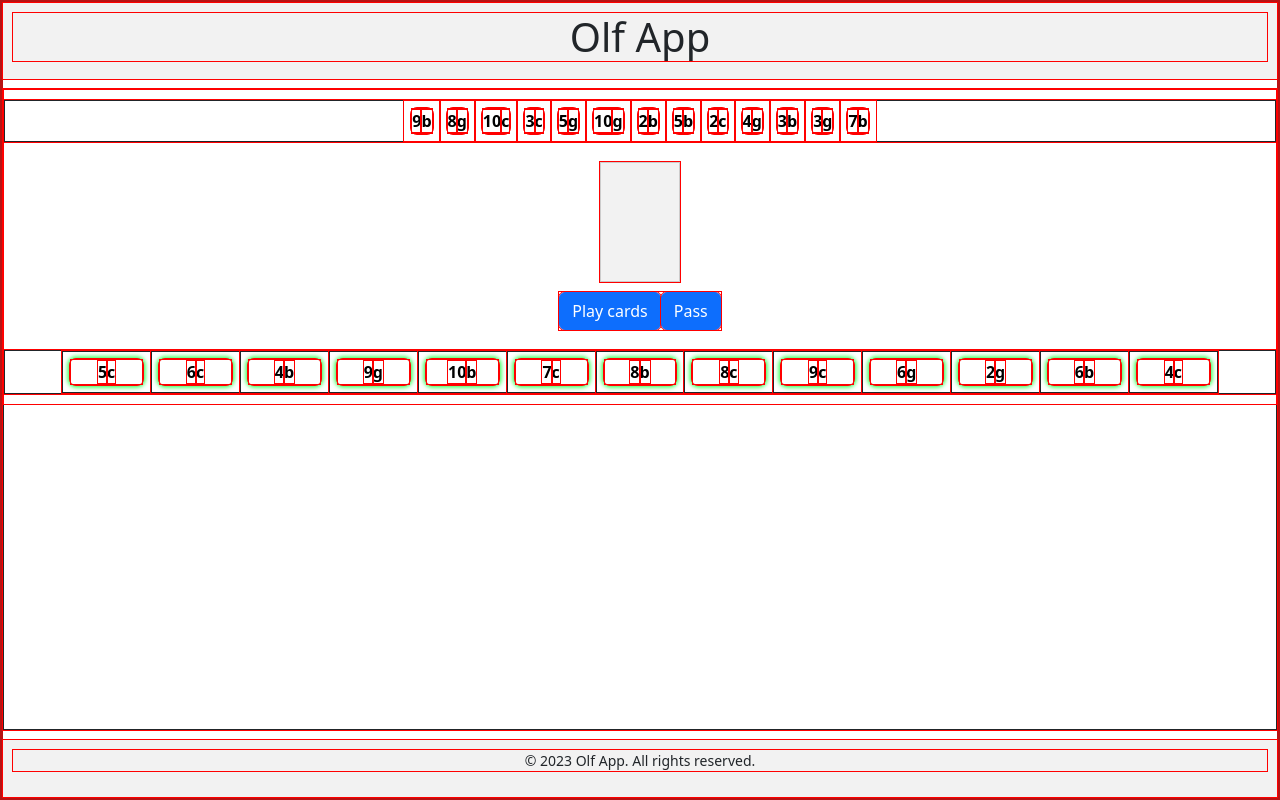
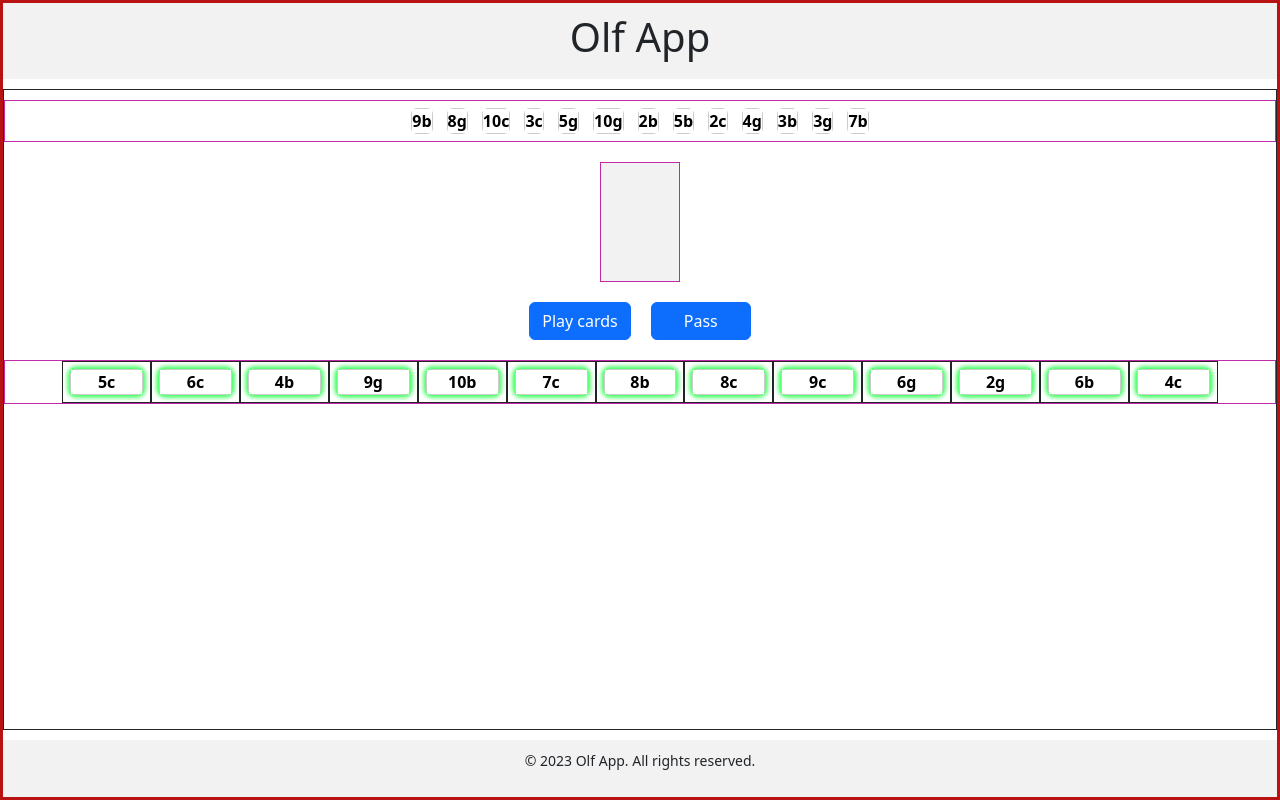
Before and after one commit to noharms/olf-app, an Angular app: page /olf/cardgame/current in a window 1280 px wide. Built offline with nearby package versions, Linux system fonts and the light colour scheme.

Commit message:
Clean up play/pass buttons; Remove debug boundaries

```diff
--- a/src/app/current-game/current-game.component.html
+++ b/src/app/current-game/current-game.component.html
@@ -13,9 +13,9 @@
         </div>
     </div>
 
-    <div class="play-button">
-        <button class="btn btn-primary" (click)="playStagedCards()">Play cards</button>
-        <button class="btn btn-primary" (click)="playStagedCards()">Pass</button>
+    <div class="buttons">
+        <button class="btn btn-primary action-button" (click)="playStagedCards()">Play cards</button>
+        <button class="btn btn-primary action-button" (click)="playStagedCards()">Pass</button>
     </div>
 
     <div class="player-cards">
--- a/src/app/current-game/current-game.component.scss
+++ b/src/app/current-game/current-game.component.scss
@@ -14,7 +14,7 @@
         align-items: center;
         margin: 10px;
         /* Add margin for spacing */
-        border: solid 1px;
+        border: solid 1px #c12baa;
         width: 100%
     }
 
@@ -30,11 +30,11 @@
         width: 80px;
         height: 120px;
         background-color: #f2f2f2;
-        border: 1px solid #ccc;
     }
 
-    .play-button {
-        margin-bottom: 10px;
+    .action-button {
+        margin: 10px;
+        min-width: 100px;
     }
 
 }
--- a/src/styles.scss
+++ b/src/styles.scss
@@ -10,6 +10,6 @@
 }
 
 // for debugging
-* {
-    outline: 1px solid red;
-}
+// * {
+//     outline: 1px solid red;
+// }
```
